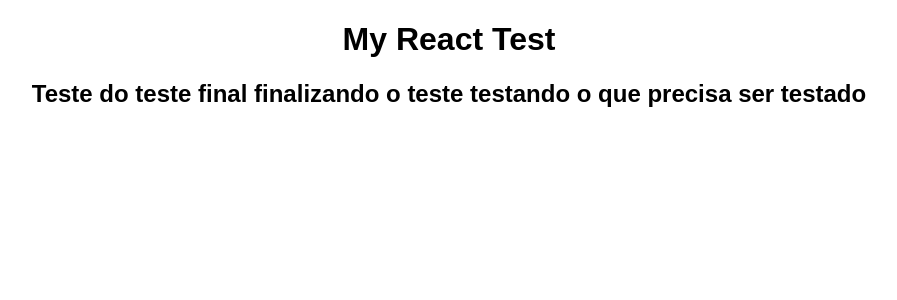
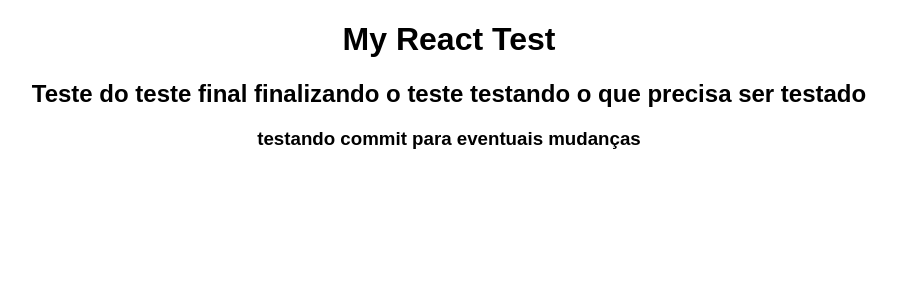
Before and after one commit to ArthurBMessias/portfolio, a React (Create React App) app: page / in a window 1280 px wide. Shown: the top 300 px of the page, without its empty margins (191-1088 px from the left). Built offline with nearby package versions, Linux system fonts and the light colour scheme.

Commit message:
testando mudanças

```diff
--- a/src/App.js
+++ b/src/App.js
@@ -8,6 +8,7 @@ class App extends Component {
       <div className="App">
        <h1> My React Test</h1>
        <h2> Teste do teste final finalizando o teste testando o que precisa ser testado</h2>
+       <h3> testando commit para eventuais mudanças</h3>
       </div>
     );
   }
```
